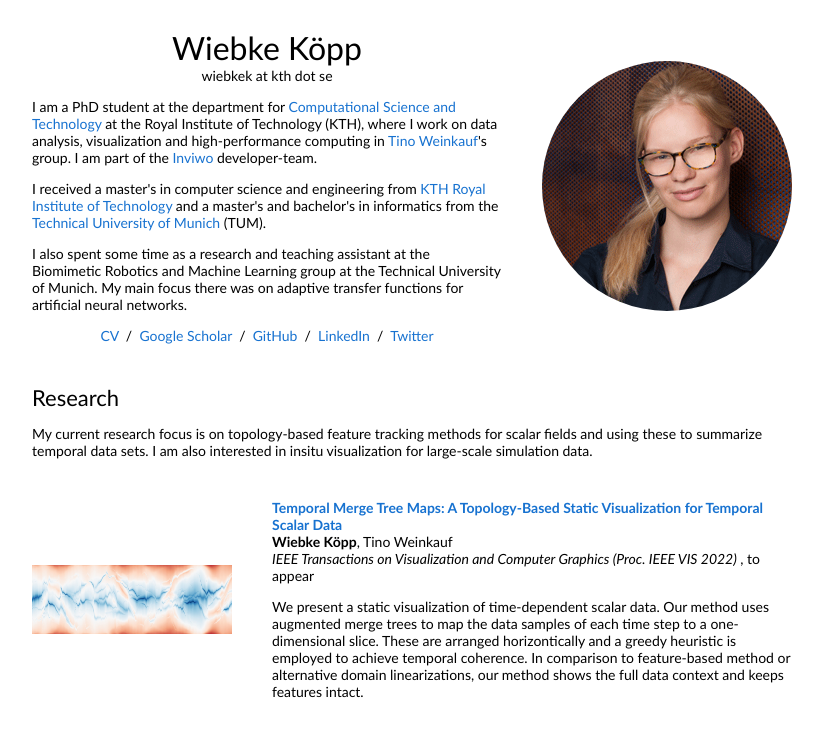
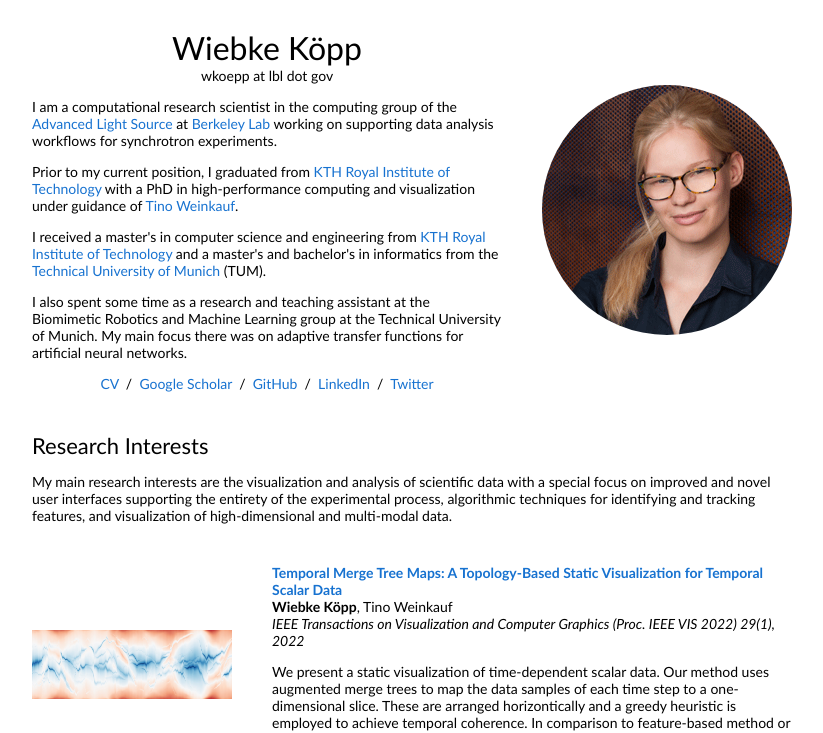
Before and after one commit to Wiebke/wiebke.github.io, a plain HTML site: page index.html in a window 1280 px wide. Shown: the top 733 px of the page, without its empty margins (228-1051 px from the left). Drawn offline with Linux system fonts and the light colour scheme.

Commit message:
Starting update to new position

```diff
--- a/index.html
+++ b/index.html
@@ -1,14 +1,14 @@
 <!DOCTYPE HTML PUBLIC "-//W3C//DTD HTML 4.01 Transitional//EN">
 <html>
   <head>
-    <!-- Global site tag (gtag.js) - Google Analytics -->
-<script async src="https://www.googletagmanager.com/gtag/js?id=UA-151300512-1"></script>
+<!-- Google tag (gtag.js) -->
+<script async src="https://www.googletagmanager.com/gtag/js?id=G-WSKCT5ZB6P"></script>
 <script>
   window.dataLayer = window.dataLayer || [];
   function gtag(){dataLayer.push(arguments);}
   gtag('js', new Date());
 
-  gtag('config', 'UA-151300512-1');
+  gtag('config', 'G-WSKCT5ZB6P');
 </script>
   <meta name=viewport content=“width=800”>
   <meta name="generator" content="HTML Tidy for Linux/x86 (vers 11 February 2007), see www.w3.org">
@@ -30,10 +30,14 @@
         <td width="67%" valign="middle">
         <p align="center">
           <name>Wiebke K&#246;pp</name><br>
-            wiebkek at kth dot se
+            wkoepp at lbl dot gov
         </p>
         <p>
-          I am a PhD student at the department for <a href="https://www.kth.se/cst">Computational Science and Technology</a> at the Royal Institute of Technology (KTH), where I work on data analysis, visualization and high-performance computing in <a href="http://www.csc.kth.se/~weinkauf/">Tino Weinkauf</a>'s group. I am part of the <a href="https://inviwo.org/">Inviwo</a> developer-team.
+          I am a computational research scientist in the computing group of the <a href="https://als.lbl.gov/">Advanced Light Source</a> at <a href="https://lbl.gov/">Berkeley Lab</a> working on supporting data analysis workflows for synchrotron experiments.
+        </p>
+        <p>
+          Prior to my current position, I graduated from <a href=https://www.kth.se/en> KTH Royal Institute of Technology</a> with a PhD in high-performance computing and visualization under guidance of <a href="http://www.csc.kth.se/~weinkauf/">Tino Weinkauf</a>.
+          <!--a PhD student at the department for <a href="https://www.kth.se/cst">Computational Science and Technology</a> at the Royal Institute of Technology (KTH), where I work on data analysis, visualization and high-performance computing in <a href="http://www.csc.kth.se/~weinkauf/">Tino Weinkauf</a>'s group. <!--I am part of the <a href="https://inviwo.org/">Inviwo</a> developer-team.-->
         </p>
         <p>
           I received a master's in computer science and engineering from <a href=https://www.kth.se/en> KTH Royal Institute of Technology</a> and a master's and bachelor's in informatics from the <a href=https://www.tum.de/en>Technical University of Munich</a> (TUM).
@@ -73,9 +77,10 @@
         </strong>
         </p>
  -->
-          <heading>Research</heading>
+          <heading>Research Interests</heading>
           <p>
-          My current research focus is on topology-based feature tracking methods for scalar fields and using these to summarize temporal data sets. I am also interested in insitu visualization for large-scale simulation data.
+          <!--My current research focus is on topology-based feature tracking methods for scalar fields and using these to summarize temporal data sets. I am also interested in insitu visualization for large-scale simulation data.  -->
+          My main research interests are the visualization and analysis of scientific data with a special focus on improved and novel user interfaces supporting the entirety of the experimental process, algorithmic techniques for identifying and tracking features, and visualization of high-dimensional and multi-modal data.
           </p>
         </td>
       </tr>
@@ -92,10 +97,10 @@
           </div>
       </td>
       <td valign="top">
-        <p><a href="http://ieeevis.org/year/2022/welcome">
+        <p><a href="https://www.csc.kth.se/~weinkauf/publications/abskoepp22.html">
           <papertitle>Temporal Merge Tree Maps: A Topology-Based Static Visualization for Temporal Scalar Data</papertitle></a><br>
           <strong>Wiebke K&#246;pp</strong>, Tino Weinkauf<br>
-          <em>IEEE Transactions on Visualization and Computer Graphics (Proc. IEEE VIS 2022) </em>, to appear<br>
+          <em>IEEE Transactions on Visualization and Computer Graphics (Proc. IEEE VIS 2022) 29(1), 2022</em><br>
           <!--/<a href="./files/koepp22.pdf">pdf</a>
           /
           <a href="./files/koepp22.bib">bibtex</a>
@@ -226,7 +231,7 @@
           </div>
       </td>
       <td valign="top">
-        <p><a href="https://www.csc.kth.se/~weinkauf/publications/koepp2019a.html">
+        <p><a href="https://www.csc.kth.se/~weinkauf/publications/abskoepp19a.html">
           <papertitle>Temporal Treemaps: Static Visualization of Evolving Trees</papertitle></a><br>
           <strong>Wiebke K&#246;pp</strong>, Tino Weinkauf<br>
           <em>IEEE Transactions on Visualization and Computer Graphics (Proc. IEEE VIS) 25(1)</em>, 2019<br>
```
Also changed, not shown: 2 other files.
